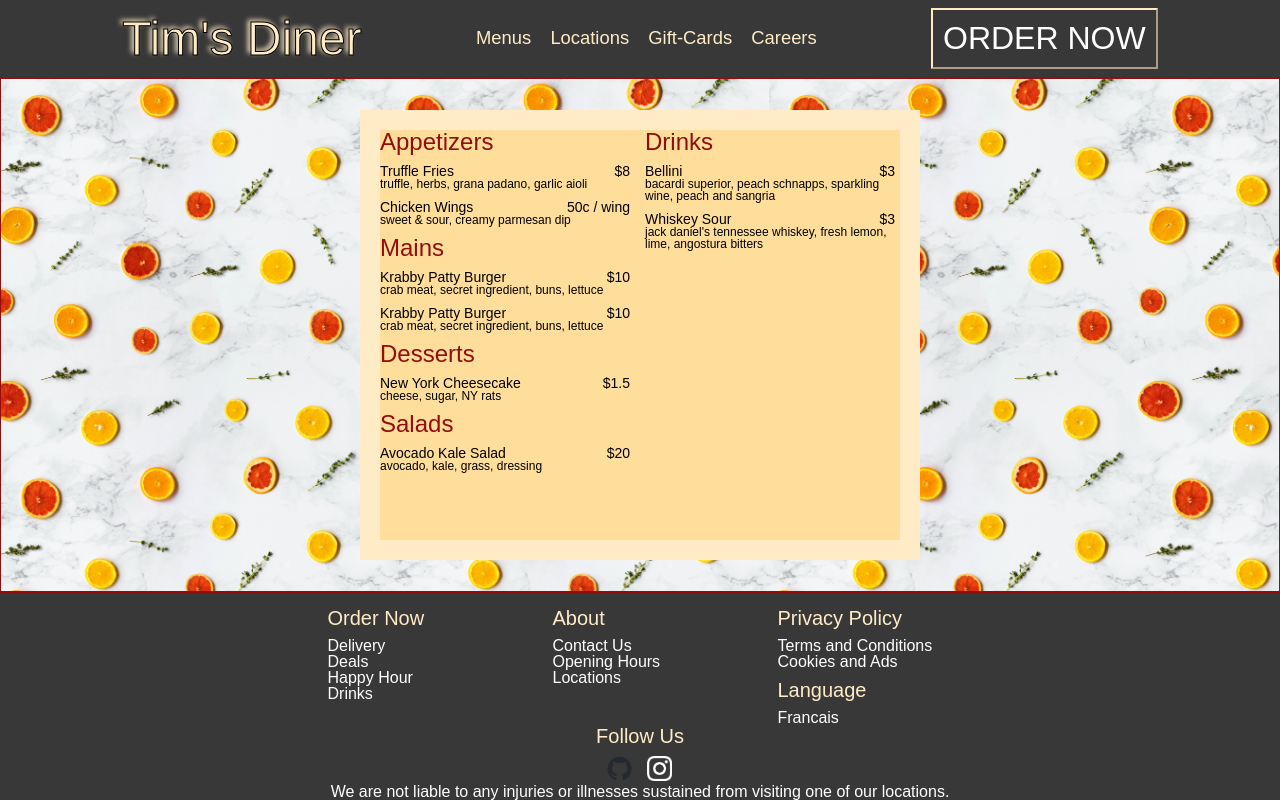
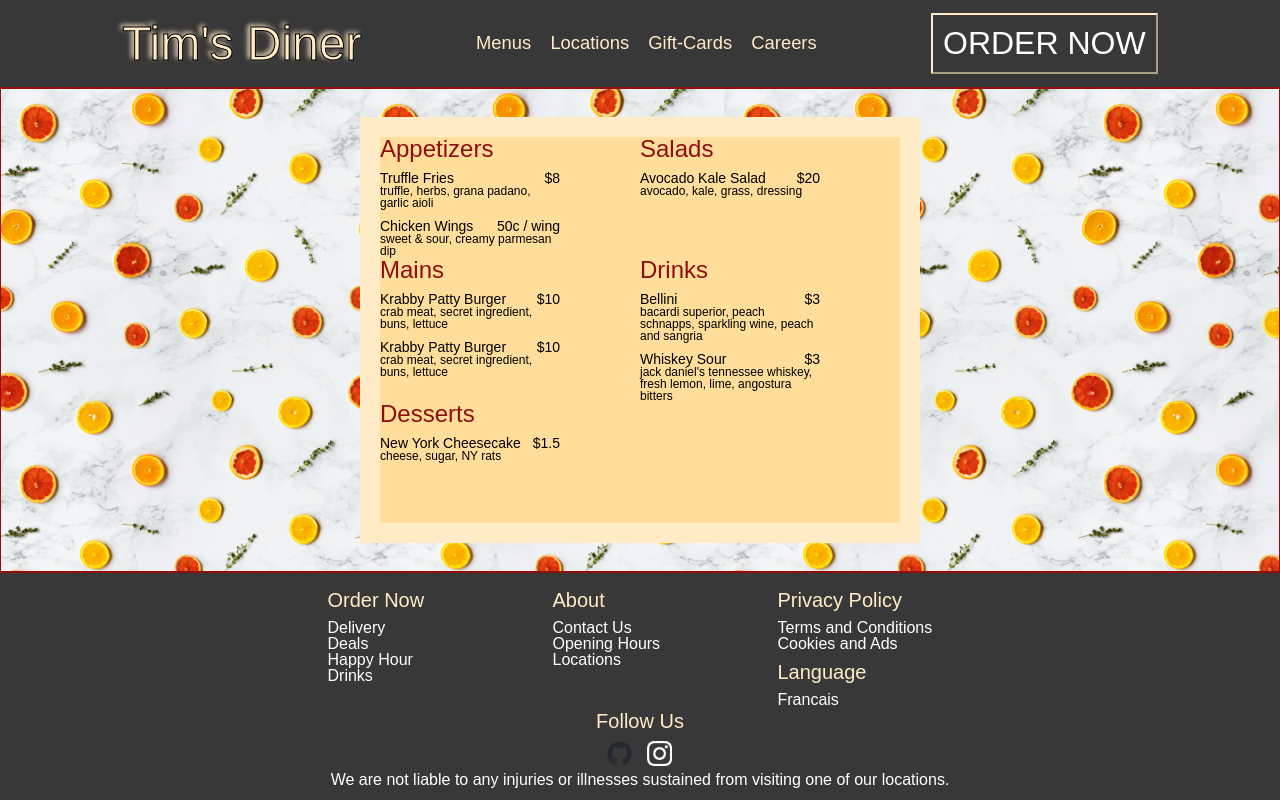
Before and after one commit to cstim240/restaurant_page, a website built with webpack: page dist/index.html in a window 1280 px wide. Both pictures are taken after a click on the button "ORDER NOW". Built offline with nearby package versions, Linux system fonts and the light colour scheme.

Commit message:
Change display from flexbox to grid for .main_sec  and added grid related ids in js

```diff
--- a/src/index.js
+++ b/src/index.js
@@ -71,6 +71,7 @@ function loadMainSec(){
     //appetizers start
     const appetizers = document.createElement('div');
     appetizers.classList.add('food_entry');
+    appetizers.setAttribute('id', 'appetizerDiv');
     const appetizers_title = document.createElement('p');
     appetizers_title.classList.add('food_title');
     appetizers_title.innerText = "Appetizers";
@@ -115,6 +116,7 @@ function loadMainSec(){
     //mains start
     const mains = document.createElement('div');
     mains.classList.add('food_entry');
+    mains.setAttribute('id', 'mainsDiv');
     const mains_title = document.createElement('p');
     mains_title.innerText = "Mains";
     mains_title.classList.add('food_title');
@@ -159,6 +161,7 @@ function loadMainSec(){
     //dessert start
     const desserts = document.createElement('div');
     desserts.classList.add('food_entry');
+    desserts.setAttribute('id', 'dessertsDiv');
     const desserts_title = document.createElement('p');
     desserts_title.classList.add('food_title');
     desserts_title.innerText = "Desserts";
--- a/src/style.css
+++ b/src/style.css
@@ -116,14 +116,25 @@ table {
 	width: 520px;
 	border: 20px solid #FFECC7;
 	background-color: #FFDD9B;
-	display: flex;
-	flex-direction: column;
-	flex-wrap: wrap;
-	gap: 10px;
+	display: grid;
+	grid-template-columns: 1fr 1fr;
+	grid-template-rows: 1fr 1fr 1fr;
+}
+
+#appetizerDiv {
+	grid-row-start: 1;
+}
+
+#mainsDiv {
+	grid-row-start: 2;
+}
+
+#dessertsDiv {
+	grid-row-start: 3;
 }
 
 .food_entry {
-	width: 250px;
+	width: 180px;
 	font-size: 12px;
 	display: flex;
 	flex-direction: column;
```
Also changed, not shown: dist/bundle.js.
